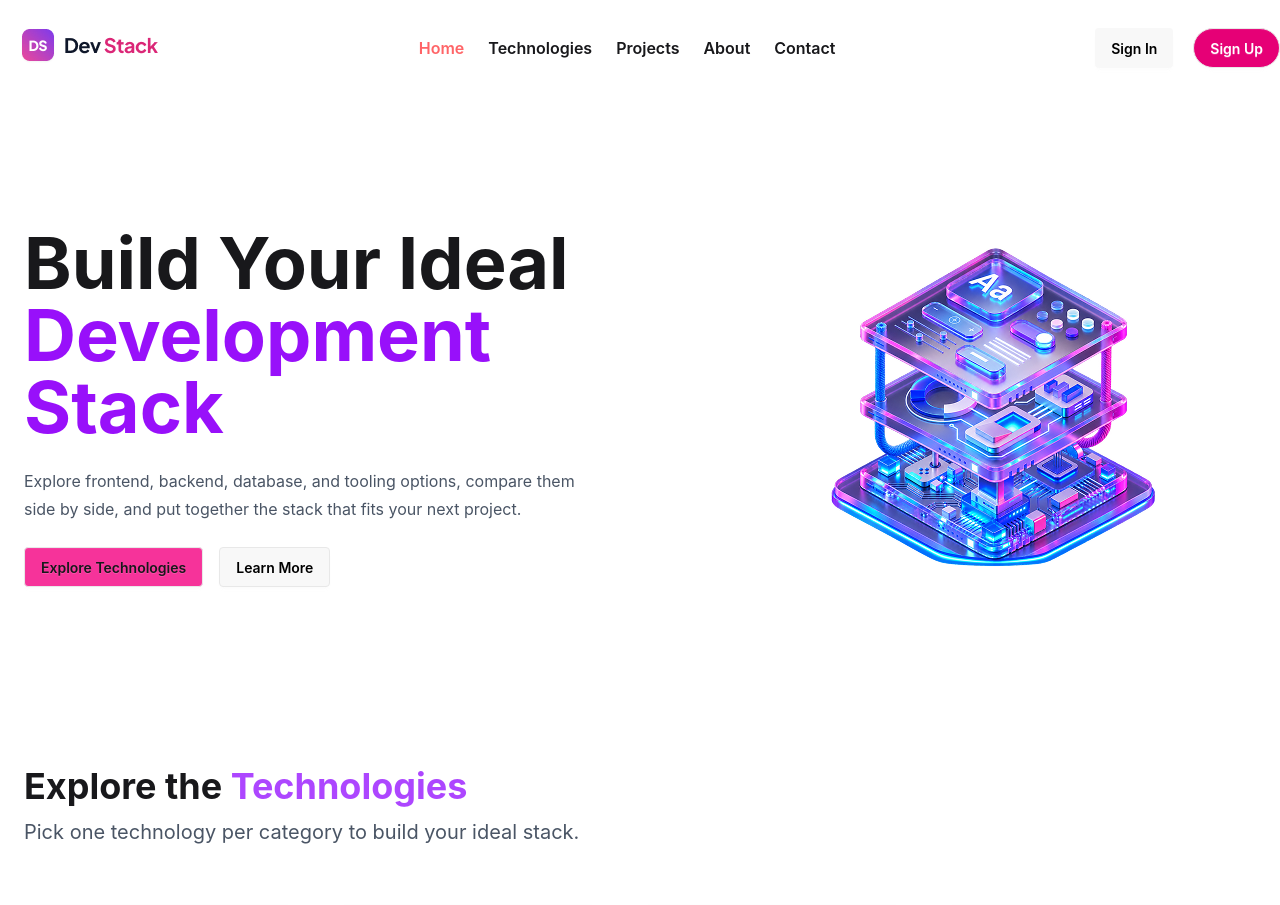
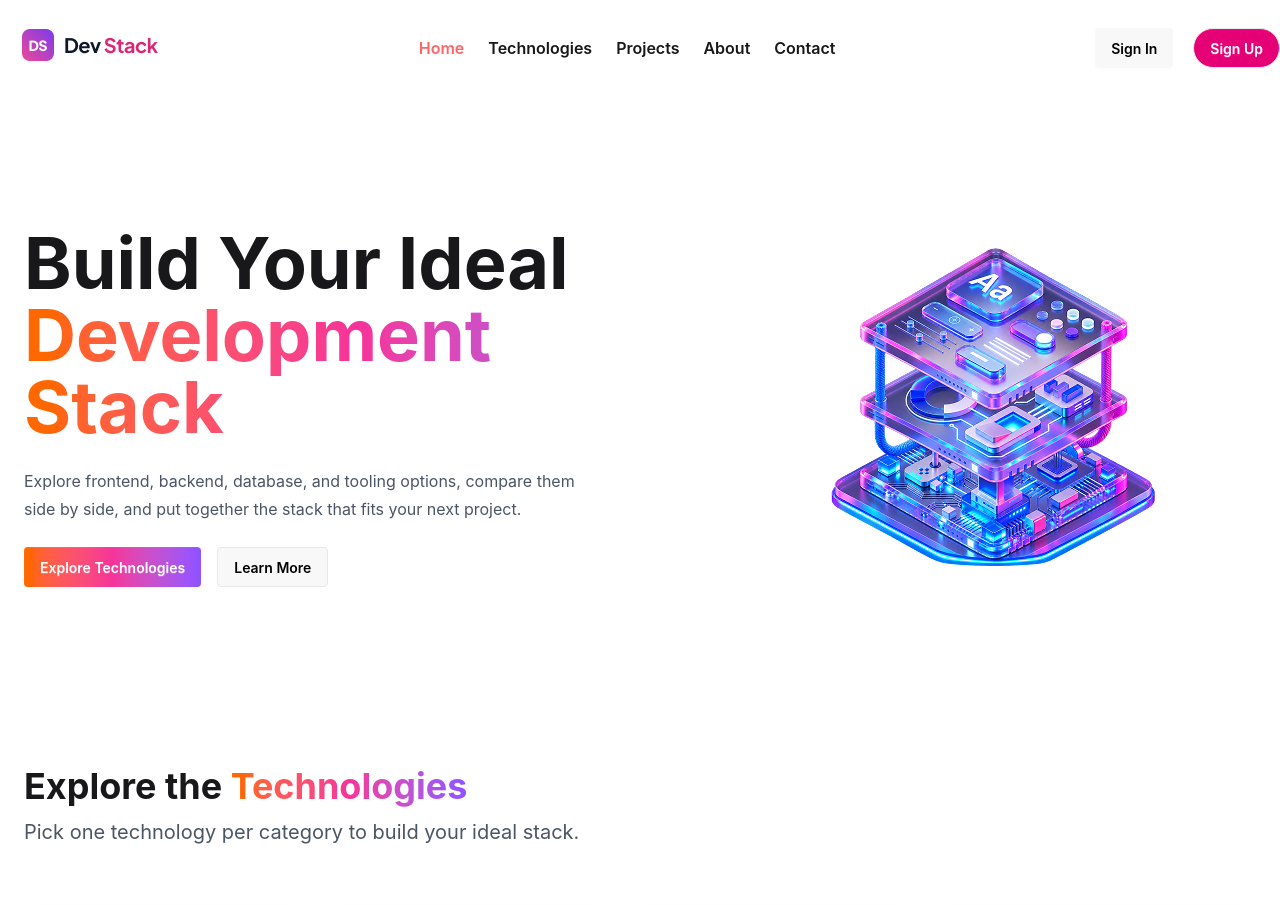
Before and after one commit to mohammadroni0187-arch/Fast-Project, a React (Vite) app: page / in a window 1280 px wide. Shown: the top 905 px of the page. Built offline with nearby package versions, Linux system fonts and the light colour scheme.

Commit message:
Gradient Theme add

```diff
--- a/src/Component/Card.tsx
+++ b/src/Component/Card.tsx
@@ -12,7 +12,7 @@ const Card = ({cardPromise}:CardProps) => {
 
   return (
     <div className=" max-w-[1600px] mx-auto px-6 py-8">
-      <h2 className="font-bold text-4xl mb-3 ">Explore the <span className="text-purple-500">Technologies</span></h2>
+      <h2 className="font-bold text-4xl mb-3 ">Explore the <span className="bg-gradient-to-r from-orange-500 via-pink-500 to-violet-500 bg-clip-text text-transparent">Technologies</span></h2>
       <p className="text-gray-600 mb-15 text-xl">Pick one technology per category to build your ideal stack.</p>
 
 
--- a/src/Component/HeroSection.tsx
+++ b/src/Component/HeroSection.tsx
@@ -6,12 +6,12 @@ const HeroSection = () => {
       <div className='flex-1'>
 
       <h2 className='text-7xl font-bold'>Build Your Ideal
-<span className='block text-purple-600'>Development Stack</span></h2>
+<span className="block bg-gradient-to-r from-orange-500 via-pink-500 to-violet-500 bg-clip-text text-transparent" >Development Stack</span></h2>
 <p className='text-gray-600 mt-6 max-w-xl leading-7'>Explore frontend, backend, database, and tooling options,
 compare them side by side, and put together the stack that fits your
 next project.</p>
 <div className='mt-6 flex gap-4'>
-    <button className="btn bg-pink-500">Explore Technologies</button>
+    <button className="btn border-none text-white bg-gradient-to-r from-orange-500 via-pink-500 to-violet-500">Explore Technologies</button>
           <button className="btn text-black">Learn More</button>
       </div>
 </div>
```
